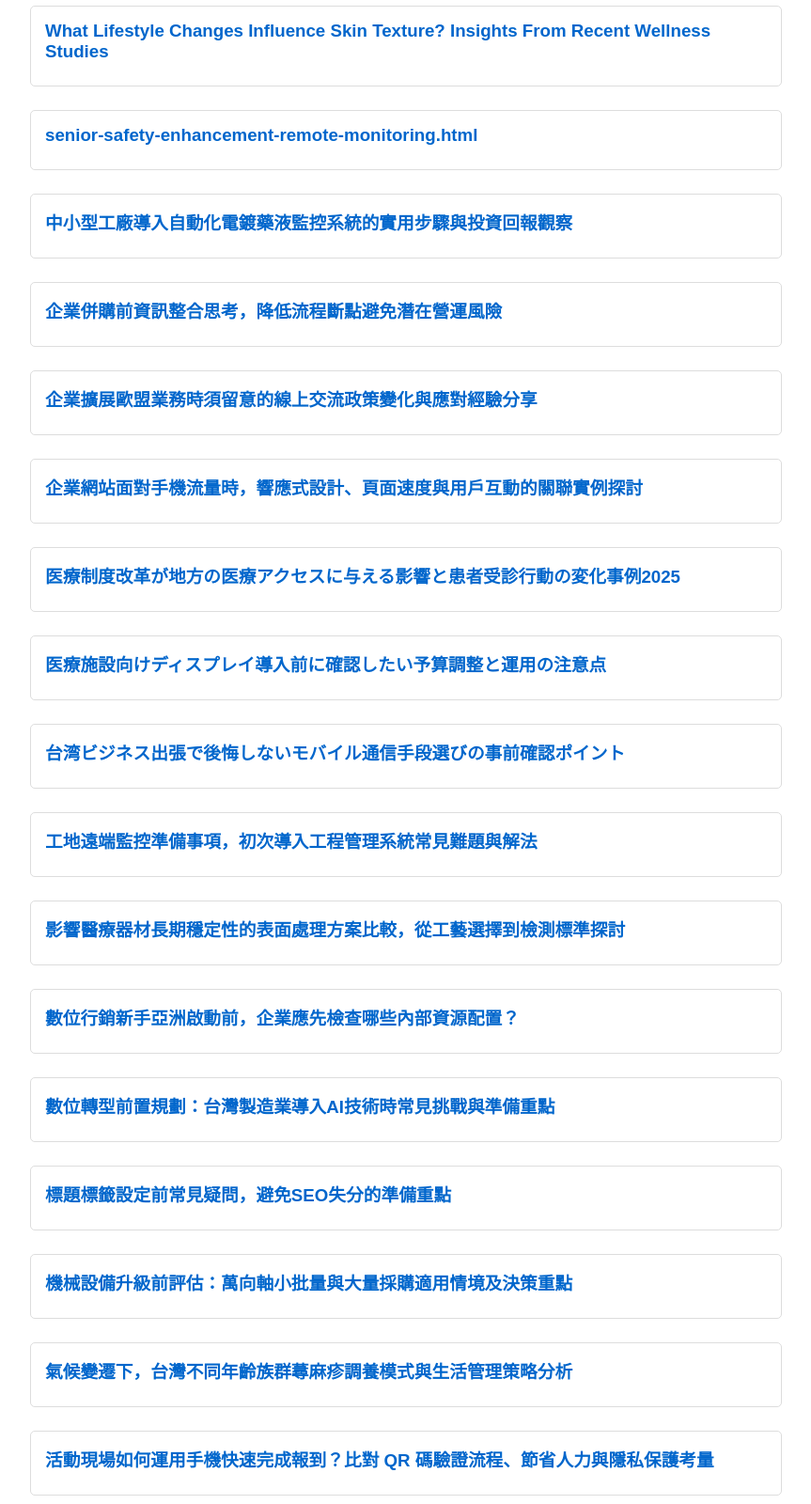
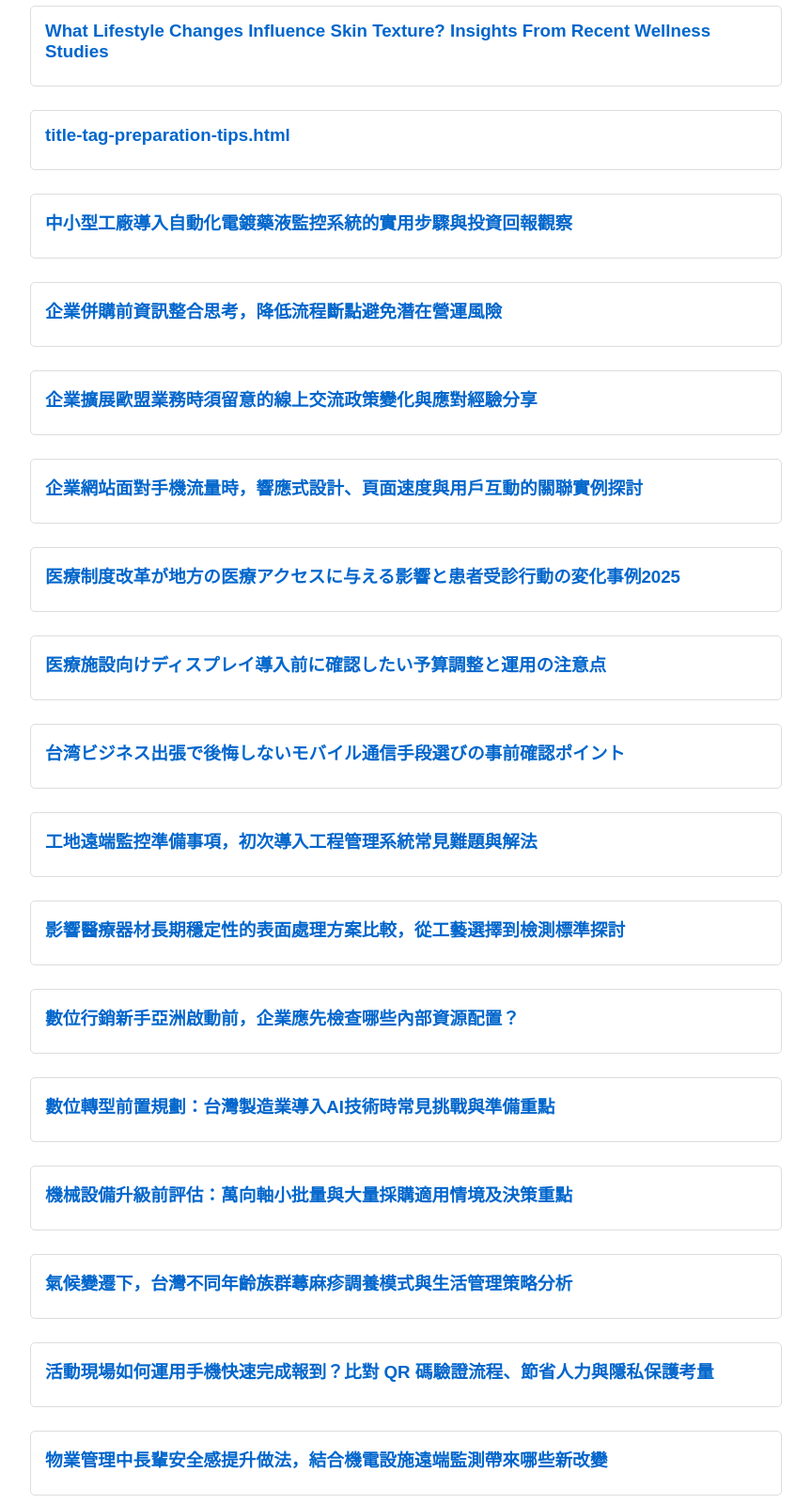
Before and after one commit to kantti05/kantti05.github.io, a plain HTML site: page index.html in a window 1280 px wide. Shown: the part 960-2560 px from the top of the page at 94% size, without its empty margins (208-1071 px from the left). Drawn offline with Linux system fonts and the light colour scheme.

Commit message:
自動更新 Index.html - 文章目錄（包含Gist）

```diff
--- a/index.html
+++ b/index.html
@@ -55,7 +55,7 @@
             <h3><a href="skin-texture-wellness-studies-insights.html">What Lifestyle Changes Influence Skin Texture? Insights From Recent Wellness Studies</a></h3>
         </div>
         <div class="article-item">
-            <h3><a href="senior-safety-enhancement-remote-monitoring.html">senior-safety-enhancement-remote-monitoring.html</a></h3>
+            <h3><a href="title-tag-preparation-tips.html">title-tag-preparation-tips.html</a></h3>
         </div>
         <div class="article-item">
             <h3><a href="automated-plating-solution-implementation.html">中小型工廠導入自動化電鍍藥液監控系統的實用步驟與投資回報觀察</a></h3>
@@ -91,9 +91,6 @@
             <h3><a href="manufacturing-ai-challenges-preparation.html">數位轉型前置規劃：台灣製造業導入AI技術時常見挑戰與準備重點</a></h3>
         </div>
         <div class="article-item">
-            <h3><a href="title-tag-preparation-tips.html">標題標籤設定前常見疑問，避免SEO失分的準備重點</a></h3>
-        </div>
-        <div class="article-item">
             <h3><a href="mechanical-equipment-assessment-purchasing-context-decisions.html">機械設備升級前評估：萬向軸小批量與大量採購適用情境及決策重點</a></h3>
         </div>
         <div class="article-item">
@@ -101,6 +98,9 @@
         </div>
         <div class="article-item">
             <h3><a href="event-check-in-qr-code-verify-privacy.html">活動現場如何運用手機快速完成報到？比對 QR 碼驗證流程、節省人力與隱私保護考量</a></h3>
+        </div>
+        <div class="article-item">
+            <h3><a href="senior-safety-enhancement-remote-monitoring.html">物業管理中長輩安全感提升做法，結合機電設施遠端監測帶來哪些新改變</a></h3>
         </div>
         <div class="article-item">
             <h3><a href="optimize-assembly-line-process.html">自動化組裝產線如何優化精密零件的入庫流程：包裝選擇、條碼掃描與安全標準解析</a></h3>
@@ -244,7 +244,7 @@
     </div>
 
     <div class="footer">
-        <p>Total 60 items (30 articles, 30 gists) | Last updated: 2026-11-27 09:02:12</p>
+        <p>Total 60 items (30 articles, 30 gists) | Last updated: 2026-11-28 09:02:08</p>
     </div>
 </body>
 </html>
```
